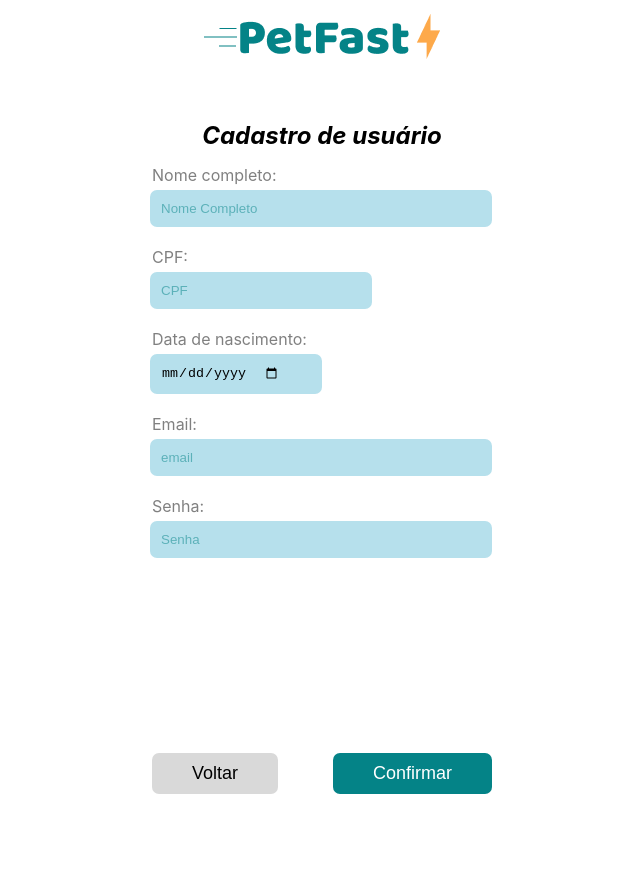
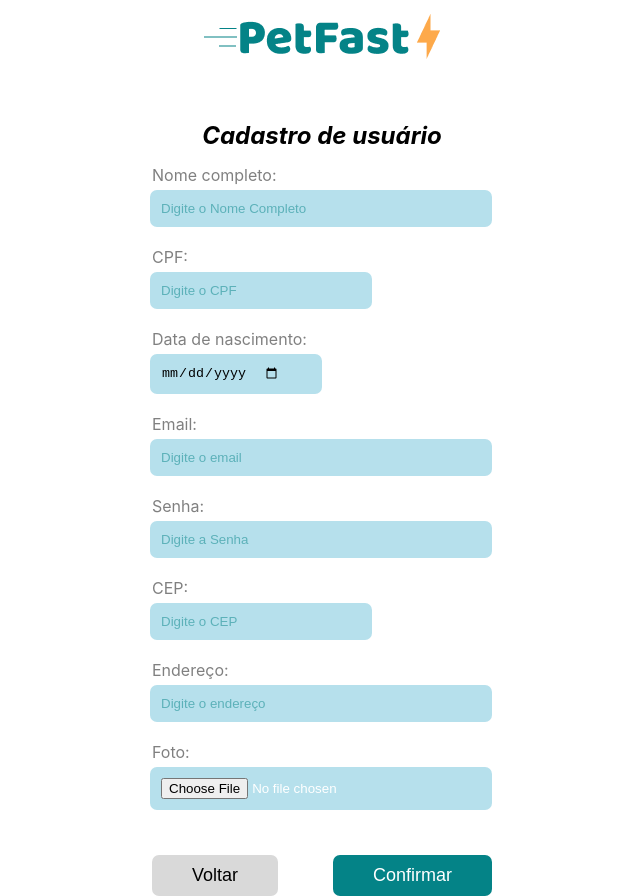
Before and after one commit to Gabrielasl18/PSW, a React (Create React App) app in the folder petfast/: page /registrar in a window 1280 px wide. Shown: the whole page, without its empty margins (318-958 px from the left). Before the commit the page ends 800 px from the top, so only its background shows below. Built offline with nearby package versions, Linux system fonts and the light colour scheme.

Commit message:
added missing fields

```diff
--- a/petfast/src/components/Pages/UserRegistration/UserRegistration.js
+++ b/petfast/src/components/Pages/UserRegistration/UserRegistration.js
@@ -12,11 +12,11 @@ const UserRegistration = () => {
           <h2 className='Title'>Cadastro de usuário</h2>
           <div id='heh'>
             <label id='input-description'>Nome completo: </label>
-            <input id='hehe' type="text" placeholder="Nome Completo"/>
+            <input id='hehe' type="text" placeholder="Digite o Nome Completo"/>
           </div>
           <div id='heh'>
             <label id='input-description' >CPF: </label>
-            <input id='cpf' type="number" placeholder="CPF"/>
+            <input id='cpf' type="number" placeholder="Digite o CPF"/>
             </div>
           <div id='heh'>
             <label id='input-description'>Data de nascimento: </label>
@@ -24,11 +24,23 @@ const UserRegistration = () => {
             </div>
           <div id='heh'>
             <label id='input-description'>Email: </label>
-            <input id='hehe' type="text" placeholder="email"/>
-            </div>
+            <input id='hehe' type="text" placeholder="Digite o email"/>
+          </div>
           <div id='heh'>
             <label id='input-description'>Senha: </label>
-            <input id='hehe' type="password" placeholder="Senha"/>
+            <input id='hehe' type="password" placeholder="Digite a Senha"/>
+            </div>
+            <div id='heh'>
+            <label id='input-description' >CEP: </label>
+            <input id='cpf' type="number" placeholder="Digite o CEP"/>
+            </div>
+            <div id='heh'>
+            <label id='input-description'>Endereço: </label>
+            <input id='hehe' type="text" placeholder="Digite o endereço"/>
+            </div>
+            <div id='heh'>
+            <label id='input-description'>Foto: </label>
+            <input id='hehe' type="file" />
             </div>
             <div id='Buttons'>
             <button id='Voltar' type="submit">Voltar</button>
--- a/petfast/src/components/Pages/UserRegistration/style.css
+++ b/petfast/src/components/Pages/UserRegistration/style.css
@@ -78,7 +78,7 @@ html {
     font-size: 18px;
     cursor: pointer;
     padding-inline: 40px;
-    margin-top: 50%;
+    margin-top: 20px;
 }
 
 #Voltar {
```
Also changed, not shown: 1 other file (tests, documents, lock files or other folders).
